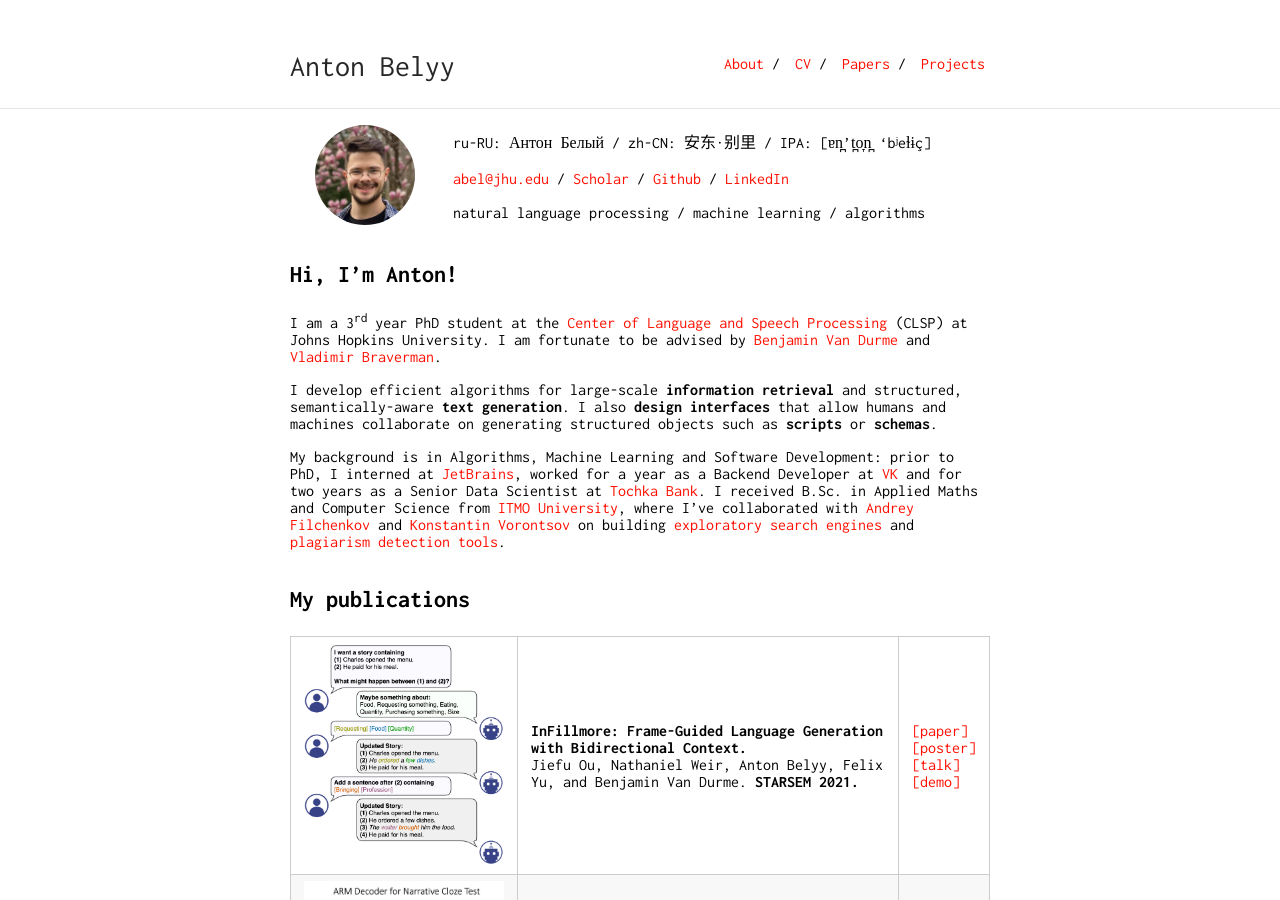
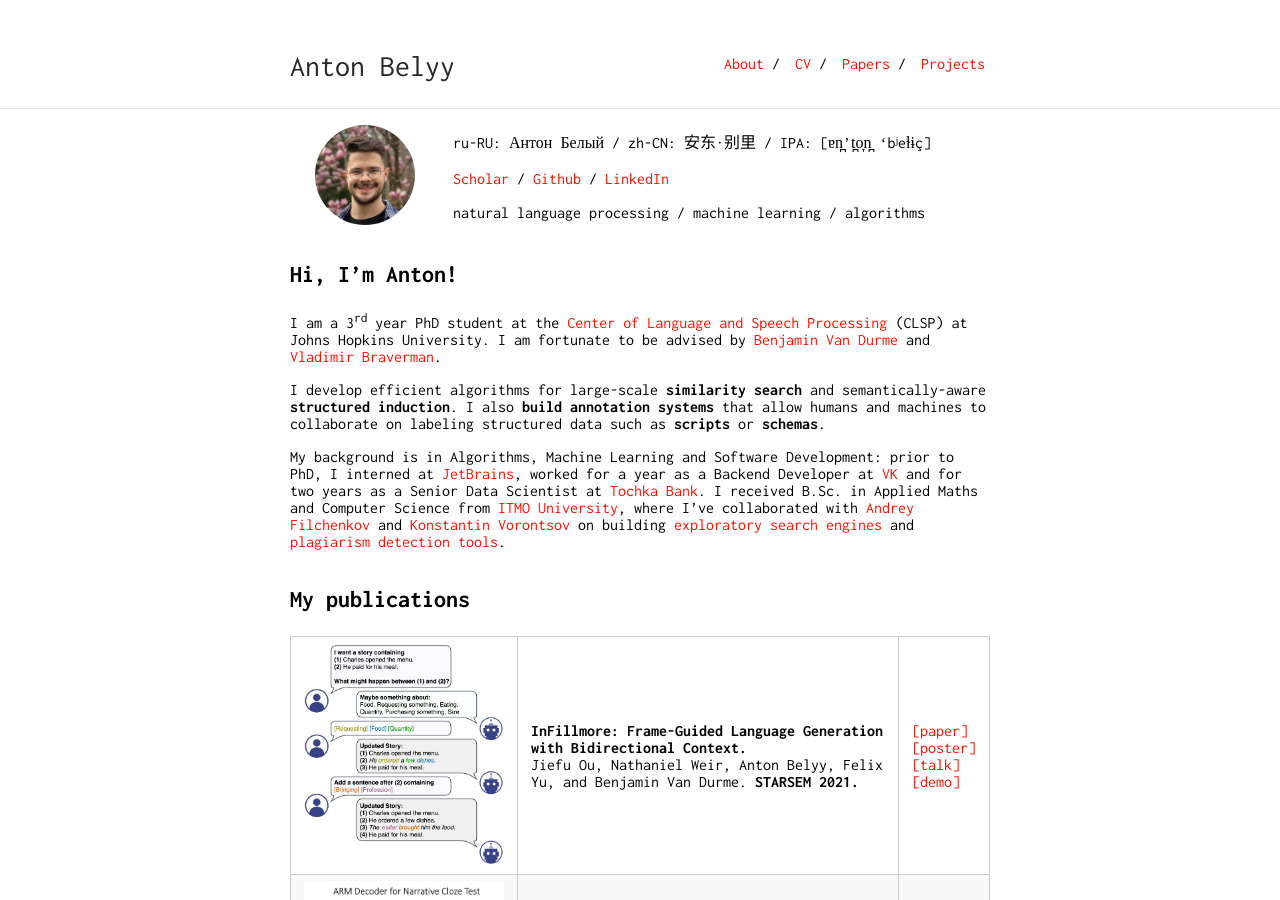
Before and after one commit to AVBelyy/AVBelyy.github.io, a Jekyll site: the page built from index.md, in a window 1280 px wide and 900 px high. Built offline with Jekyll 4.4.1, drawn with Linux system fonts in a browser that asks for light colours.

Commit message:
Update index.md

```diff
--- a/index.md
+++ b/index.md
@@ -2,12 +2,12 @@
 layout: default
 ---
 
-[<img class="profile-picture" src="img/about/anton_sq.jpg">](img/about/anton.jpg) | ru-RU: Антон Белый / zh-CN: 安东·别里 / IPA: [ɐn̪'t̪o̞n̪ 'bʲeɫɨç] <br><br> [abel@jhu.edu](mailto:abel@jhu.edu) / [Scholar](https://scholar.google.com/citations?user=okfWOCsAAAAJ) / [Github](https://github.com/AVBelyy/) / [LinkedIn](https://www.linkedin.com/in/anton-belyy-99704310b/) <br><br> natural language processing / machine learning / algorithms
+[<img class="profile-picture" src="img/about/anton_sq.jpg">](img/about/anton.jpg) | ru-RU: Антон Белый / zh-CN: 安东·别里 / IPA: [ɐn̪'t̪o̞n̪ 'bʲeɫɨç] <br><br> [Scholar](https://scholar.google.com/citations?user=okfWOCsAAAAJ) / [Github](https://github.com/AVBelyy/) / [LinkedIn](https://www.linkedin.com/in/anton-belyy-99704310b/) <br><br> natural language processing / machine learning / algorithms
 
 ## Hi, I'm Anton!
 I am a 3<sup>rd</sup> year PhD student at the [Center of Language and Speech Processing](https://www.clsp.jhu.edu/) (CLSP) at Johns Hopkins University. I am fortunate to be advised by [Benjamin Van Durme](http://www.cs.jhu.edu/~vandurme/) and [Vladimir Braverman](http://www.cs.jhu.edu/~vova/).
 
-I develop efficient algorithms for large-scale **information retrieval** and structured, semantically-aware **text generation**. I also **design interfaces** that allow humans and machines collaborate on generating structured objects such as **scripts** or **schemas**.
+I develop efficient algorithms for large-scale **similarity search** and semantically-aware **structured induction**. I also **build annotation systems** that allow humans and machines to collaborate on labeling structured data such as **scripts** or **schemas**.
 
 My background is in Algorithms, Machine Learning and Software Development: prior to PhD, I interned at [JetBrains](https://www.jetbrains.com/), worked for a year as a Backend Developer at [VK](https://en.wikipedia.org/wiki/VK_(service)) and for two years as a Senior Data Scientist at [Tochka Bank](https://tochka.com/).
 I received B.Sc. in Applied Maths and Computer Science from [ITMO University](https://en.itmo.ru/), where I've collaborated with [Andrey Filchenkov](https://scholar.google.ru/citations?user=ry63T9QAAAAJ&hl=en&oi=ao) and [Konstantin Vorontsov](https://scholar.google.ru/citations?user=KIW4fnsAAAAJ&hl=en&oi=ao) on building [exploratory search engines](https://github.com/AVBelyy/Rysearch) and [plagiarism detection tools](http://itmo.news/en/science/it/news/8440/).
```
